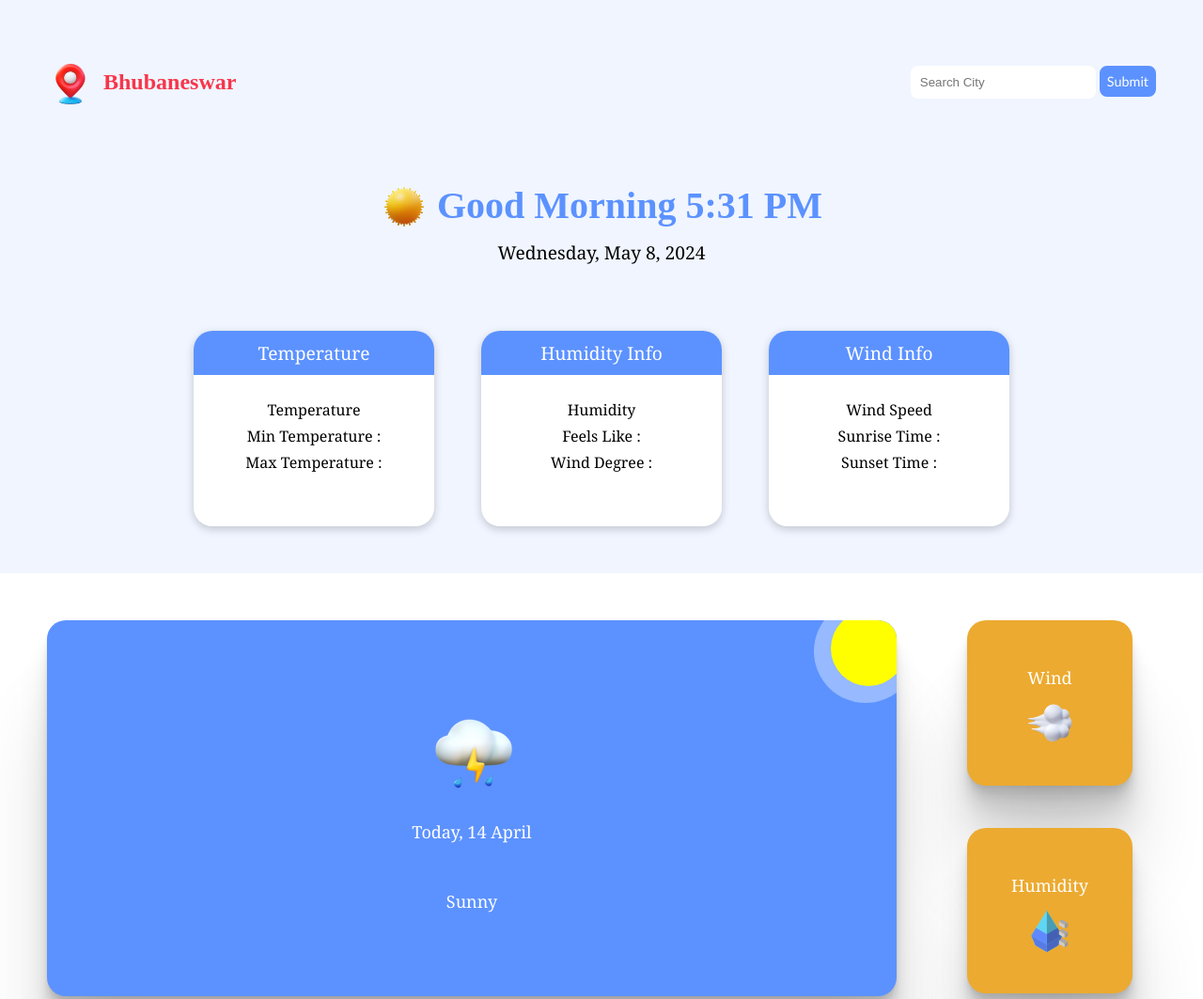
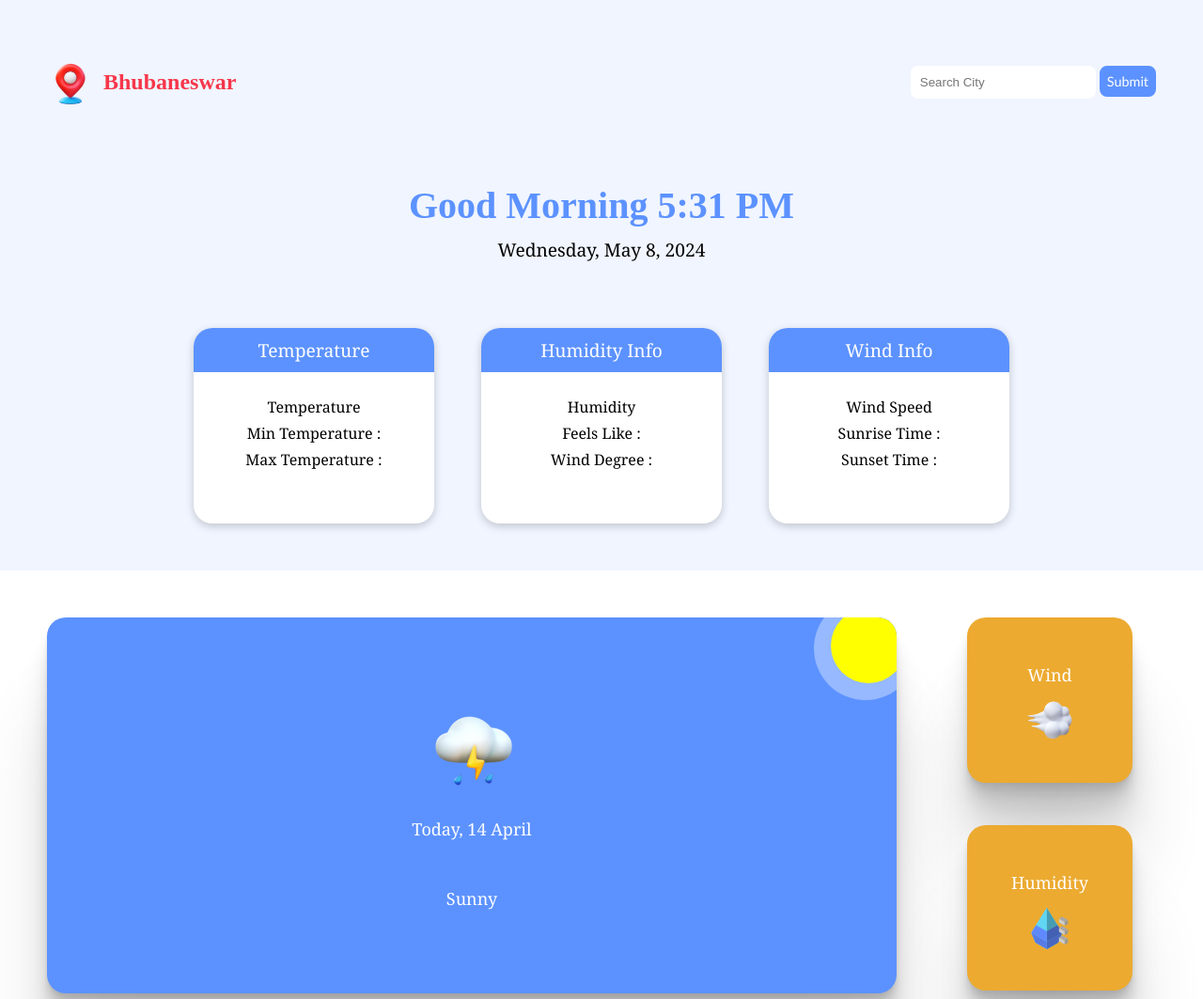
Before and after one commit to PedagadaDinesh/Techplement, a plain HTML site: page index.html in a window 1280 px wide. Shown: the top 1063 px of the page at 94% size. Drawn offline with Linux system fonts and the light colour scheme; no server answers.

Commit message:
Update index.html

```diff
--- a/index.html
+++ b/index.html
@@ -22,7 +22,7 @@
             </div>
            <div class="title">
                 <div class="message">
-                    <img src="/images/sun.png" alt="" class="image">
+                    <!-- <img src="/images/sun.png" alt="" class="image"> -->
                     <h1></h1>
                 </div>
                 <p></p>
```
